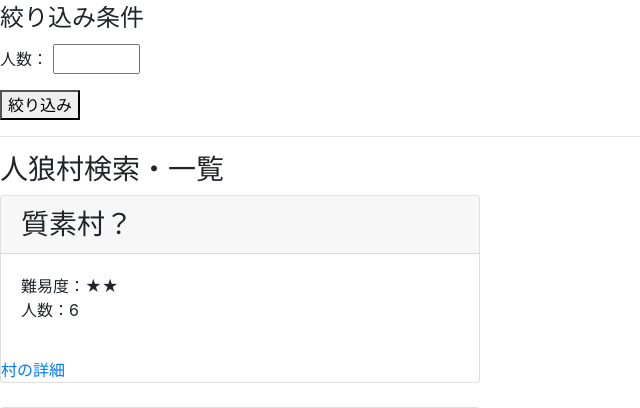
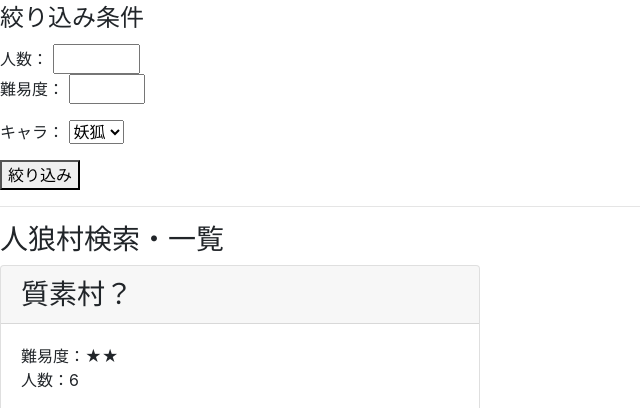
Before and after one commit to bopopescu/jinromura, a Django app: page /jinromura/ in a window 1280 px wide. Shown: the top 408 px of the page, without its empty margins (0-640 px from the left). Run offline with Django 3.2, Linux system fonts and the light colour scheme; data comes from the database, SQL or seed files in the repository; some libraries are stand-ins or nearby versions.

Commit message:
絞り込み条件追加

```diff
--- a/jinromura/forms.py
+++ b/jinromura/forms.py
@@ -5,4 +5,25 @@ class SearchForm(forms.Form):
         label='人数',
         min_value=5,
         max_value=15,
+        required=False,
     )
+
+    level = forms.IntegerField(
+        label='難易度',
+        min_value=1,
+        max_value=5,
+        required=False,
+    )
+
+    CHARA_CHOICES= (
+    ('fox', '妖狐'),
+    ('nekomata', '猫又'),
+    ('black_cat', '黒猫'),
+)
+
+    chara = forms.ChoiceField(
+            label='キャラ',
+            widget=forms.Select,
+            choices=CHARA_CHOICES,
+            required=True,
+        )
--- a/jinromura/templates/jinromura/index.html
+++ b/jinromura/templates/jinromura/index.html
@@ -16,6 +16,14 @@
         <form method="get" action="">
             {{ form.people.label }}：
             {{ form.people }}
+        </form>
+        <form method="get" action="">
+            {{ form.level.label }}：
+            {{ form.level }}
+        </form>
+        <form method="get" action="">
+            {{ form.chara.label }}：
+            {{ form.chara }}
         </form>
       </div>
       <button id="filter">絞り込み</button>
--- a/jinromura/views.py
+++ b/jinromura/views.py
@@ -5,7 +5,7 @@ from . import forms
 # Create your views here.
 #初期検索・一覧画面
 def index(request):
-    #人数順に昇順
+    #人数順に昇順、デフォルト全件取得
     village_list = Village.objects.all().order_by('people')
     context={
     'village_list':village_list,
```
